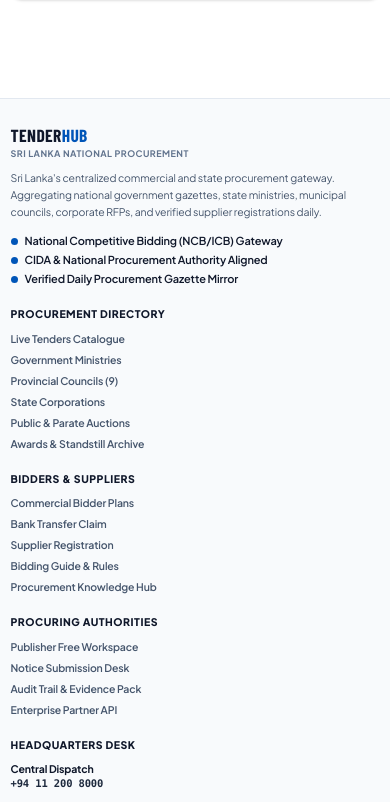
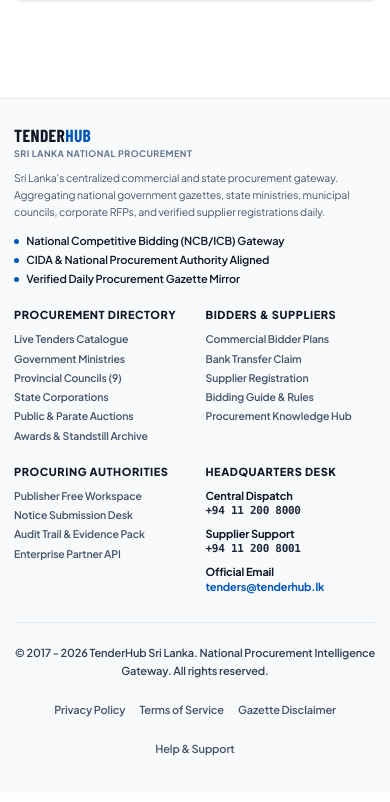
Before and after one commit to WAH-ISHAN/tender, a Next.js app in the folder web/: page / in a window 390 px wide. Shown: the part 7095-7897 px from the top of the page. Built offline with nearby package versions, Linux system fonts and the light colour scheme; a web font is replaced by a local one.

Commit message:
fix(footer): optimize mobile layout to 2-column grid and fix telephone number wrapping

```diff
--- a/web/src/components/layout/Footer.tsx
+++ b/web/src/components/layout/Footer.tsx
@@ -7,13 +7,13 @@
 
   return (
     <footer className="w-full bg-[#F8FAFC] border-t border-slate-200 mt-12 xs:mt-16 sm:mt-20 lg:mt-24 text-slate-700 overflow-hidden">
-      <div className="max-w-[1680px] 2xl:max-w-[1760px] mx-auto px-3 xs:px-4 sm:px-6 lg:px-8 2xl:px-10 py-8 xs:py-10 sm:py-12 lg:py-16">
+      <div className="max-w-[1680px] 2xl:max-w-[1760px] mx-auto px-4 sm:px-6 lg:px-8 2xl:px-10 py-8 xs:py-10 sm:py-12 lg:py-16">
 
-        {/* Top 5-Column Institutional Section - Responsive 320px -> 1920px+ */}
-        <div className="grid grid-cols-1 xs:grid-cols-2 md:grid-cols-2 lg:grid-cols-12 gap-6 xs:gap-8 sm:gap-10 lg:gap-8 xl:gap-12 pb-8 xs:pb-10 sm:pb-14 border-b border-slate-200">
+        {/* Top 5-Column Institutional Section - Responsive 320px -> 1920px+ (2 columns on mobile/tablet, 12 cols on desktop) */}
+        <div className="grid grid-cols-2 md:grid-cols-2 lg:grid-cols-12 gap-6 xs:gap-8 sm:gap-10 lg:gap-8 xl:gap-12 pb-8 xs:pb-10 sm:pb-14 border-b border-slate-200">
 
-          {/* Column 1: Brand & National Mission (4 Cols) - Full width on xs, 2 cols on tablet */}
-          <div className="xs:col-span-2 md:col-span-2 lg:col-span-4 flex flex-col gap-3 xs:gap-4 min-w-0">
+          {/* Column 1: Brand & National Mission (Spans 2 cols on mobile/tablet, 4 cols on desktop) */}
+          <div className="col-span-2 md:col-span-2 lg:col-span-4 flex flex-col gap-3 xs:gap-4 min-w-0">
             <Link href="/" className="inline-block">
               <span className="font-display font-black text-xl xs:text-2xl tracking-tight text-[#0F172A] block leading-none">
                 TENDER<span className="text-[#0055B8]">HUB</span>
@@ -23,85 +23,85 @@
               </span>
             </Link>
 
-            <p className="text-xs xs:text-xs sm:text-sm text-slate-600 leading-relaxed max-w-none xs:max-w-sm">
+            <p className="text-xs xs:text-xs sm:text-sm text-slate-600 leading-relaxed max-w-none lg:max-w-sm">
               {t("footerDesc")}
             </p>
 
             <div className="pt-1 xs:pt-2 flex flex-col gap-1.5 xs:gap-2 text-[11px] xs:text-xs">
-              <div className="flex items-start gap-2 text-slate-600">
-                <span className="w-2 h-2 rounded-full bg-[#0055B8] shrink-0 mt-1 xs:mt-1.5" />
+              <div className="flex items-center gap-2 text-slate-600">
+                <span className="w-1.5 h-1.5 rounded-full bg-[#0055B8] shrink-0" />
                 <span className="font-semibold text-[#0F172A] leading-tight">{t("footerBadge1")}</span>
               </div>
-              <div className="flex items-start gap-2 text-slate-600">
-                <span className="w-2 h-2 rounded-full bg-[#0055B8] shrink-0 mt-1 xs:mt-1.5" />
+              <div className="flex items-center gap-2 text-slate-600">
+                <span className="w-1.5 h-1.5 rounded-full bg-[#0055B8] shrink-0" />
                 <span className="font-semibold text-[#0F172A] leading-tight">{t("footerBadge2")}</span>
               </div>
-              <div className="flex items-start gap-2 text-slate-600">
-                <span className="w-2 h-2 rounded-full bg-[#0055B8] shrink-0 mt-1 xs:mt-1.5" />
+              <div className="flex items-center gap-2 text-slate-600">
+                <span className="w-1.5 h-1.5 rounded-full bg-[#0055B8] shrink-0" />
                 <span className="font-semibold text-[#0F172A] leading-tight">{t("footerBadge3")}</span>
               </div>
             </div>
           </div>
 
-          {/* Column 2: Procurement Directory (2 Cols) */}
-          <div className="lg:col-span-2 flex flex-col gap-3">
-            <h4 className="text-xs font-black text-[#0F172A] uppercase tracking-wider">
+          {/* Column 2: Procurement Directory (1 col on mobile, 2 cols on lg) */}
+          <div className="col-span-1 lg:col-span-2 flex flex-col gap-2.5 sm:gap-3 min-w-0">
+            <h4 className="text-[11px] xs:text-xs font-black text-[#0F172A] uppercase tracking-wider truncate">
               {t("footerColDirectory")}
             </h4>
-            <nav className="flex flex-col gap-2 text-xs font-semibold text-slate-600">
-              <Link href="/" className="hover:text-[#0055B8] transition-colors">{t("footerLinkCatalogue")}</Link>
-              <Link href="/tenders-sri-lanka" className="hover:text-[#0055B8] transition-colors">{t("footerLinkMinistries")}</Link>
-              <Link href="/tenders-sri-lanka" className="hover:text-[#0055B8] transition-colors">{t("footerLinkProvinces")}</Link>
-              <Link href="/tenders-sri-lanka" className="hover:text-[#0055B8] transition-colors">{t("footerLinkCorporations")}</Link>
-              <Link href="/tenders-sri-lanka" className="hover:text-[#0055B8] transition-colors">{t("footerLinkAuctions")}</Link>
-              <Link href="/tenders-sri-lanka" className="hover:text-[#0055B8] transition-colors">{t("footerLinkAwards")}</Link>
+            <nav className="flex flex-col gap-1.5 sm:gap-2 text-xs font-semibold text-slate-600">
+              <Link href="/" className="hover:text-[#0055B8] transition-colors truncate">{t("footerLinkCatalogue")}</Link>
+              <Link href="/tenders-sri-lanka" className="hover:text-[#0055B8] transition-colors truncate">{t("footerLinkMinistries")}</Link>
+              <Link href="/tenders-sri-lanka" className="hover:text-[#0055B8] transition-colors truncate">{t("footerLinkProvinces")}</Link>
+              <Link href="/tenders-sri-lanka" className="hover:text-[#0055B8] transition-colors truncate">{t("footerLinkCorporations")}</Link>
+              <Link href="/tenders-sri-lanka" className="hover:text-[#0055B8] transition-colors truncate">{t("footerLinkAuctions")}</Link>
+              <Link href="/tenders-sri-lanka" className="hover:text-[#0055B8] transition-colors truncate">{t("footerLinkAwards")}</Link>
             </nav>
           </div>
 
-          {/* Column 3: Bidders & Contractors (2 Cols) */}
-          <div className="lg:col-span-2 flex flex-col gap-3">
-            <h4 className="text-xs font-black text-[#0F172A] uppercase tracking-wider">
+          {/* Column 3: Bidders & Contractors (1 col on mobile, 2 cols on lg) */}
+          <div className="col-span-1 lg:col-span-2 flex flex-col gap-2.5 sm:gap-3 min-w-0">
+            <h4 className="text-[11px] xs:text-xs font-black text-[#0F172A] uppercase tracking-wider truncate">
               {t("footerColBidders")}
             </h4>
-            <nav className="flex flex-col gap-2 text-xs font-semibold text-slate-600">
-              <Link href="/subscriber-pricing" className="hover:text-[#0055B8] transition-colors">{t("footerLinkPlans")}</Link>
-              <Link href="/subscriber-pricing" className="hover:text-[#0055B8] transition-colors">{t("footerLinkBankClaim")}</Link>
-              <Link href="/register" className="hover:text-[#0055B8] transition-colors">{t("footerLinkSupplierReg")}</Link>
-              <Link href="/how-it-works" className="hover:text-[#0055B8] transition-colors">{t("footerLinkBiddingGuide")}</Link>
-              <Link href="/blog/essential-parts" className="hover:text-[#0055B8] transition-colors">{t("footerLinkKnowledgeHub")}</Link>
+            <nav className="flex flex-col gap-1.5 sm:gap-2 text-xs font-semibold text-slate-600">
+              <Link href="/subscriber-pricing" className="hover:text-[#0055B8] transition-colors truncate">{t("footerLinkPlans")}</Link>
+              <Link href="/subscriber-pricing" className="hover:text-[#0055B8] transition-colors truncate">{t("footerLinkBankClaim")}</Link>
+              <Link href="/register" className="hover:text-[#0055B8] transition-colors truncate">{t("footerLinkSupplierReg")}</Link>
+              <Link href="/how-it-works" className="hover:text-[#0055B8] transition-colors truncate">{t("footerLinkBiddingGuide")}</Link>
+              <Link href="/blog/essential-parts" className="hover:text-[#0055B8] transition-colors truncate">{t("footerLinkKnowledgeHub")}</Link>
             </nav>
           </div>
 
-          {/* Column 4: Procuring Authorities (2 Cols) */}
-          <div className="lg:col-span-2 flex flex-col gap-3">
-            <h4 className="text-xs font-black text-[#0F172A] uppercase tracking-wider">
+          {/* Column 4: Procuring Authorities (1 col on mobile, 2 cols on lg) */}
+          <div className="col-span-1 lg:col-span-2 flex flex-col gap-2.5 sm:gap-3 min-w-0">
+            <h4 className="text-[11px] xs:text-xs font-black text-[#0F172A] uppercase tracking-wider truncate">
               {t("footerColAuthorities")}
             </h4>
-            <nav className="flex flex-col gap-2 text-xs font-semibold text-slate-600">
-              <Link href="/register" className="hover:text-[#0055B8] transition-colors">{t("footerLinkPublisherWorkspace")}</Link>
-              <Link href="/contact-us" className="hover:text-[#0055B8] transition-colors">{t("footerLinkNoticeDesk")}</Link>
-              <Link href="/how-it-works" className="hover:text-[#0055B8] transition-colors">{t("footerLinkEvidencePack")}</Link>
-              <Link href="/subscriber-pricing" className="hover:text-[#0055B8] transition-colors">{t("footerLinkPartnerApi")}</Link>
+            <nav className="flex flex-col gap-1.5 sm:gap-2 text-xs font-semibold text-slate-600">
+              <Link href="/register" className="hover:text-[#0055B8] transition-colors truncate">{t("footerLinkPublisherWorkspace")}</Link>
+              <Link href="/contact-us" className="hover:text-[#0055B8] transition-colors truncate">{t("footerLinkNoticeDesk")}</Link>
+              <Link href="/how-it-works" className="hover:text-[#0055B8] transition-colors truncate">{t("footerLinkEvidencePack")}</Link>
+              <Link href="/subscriber-pricing" className="hover:text-[#0055B8] transition-colors truncate">{t("footerLinkPartnerApi")}</Link>
             </nav>
           </div>
 
-          {/* Column 5: Central Dispatch & Contact (2 Cols) */}
-          <div className="lg:col-span-2 flex flex-col gap-3">
-            <h4 className="text-xs font-black text-[#0F172A] uppercase tracking-wider">
+          {/* Column 5: Central Dispatch & Contact (1 col on mobile, 2 cols on lg) */}
+          <div className="col-span-1 lg:col-span-2 flex flex-col gap-2.5 sm:gap-3 min-w-0">
+            <h4 className="text-[11px] xs:text-xs font-black text-[#0F172A] uppercase tracking-wider truncate">
               {t("footerColHeadquarters")}
             </h4>
             <div className="flex flex-col gap-2 text-xs text-slate-600">
               <div>
-                <span className="font-bold text-[#0F172A] block">{t("footerCentralDispatch")}</span>
-                <span className="font-mono text-slate-800 font-bold block">+94 11 200 8000</span>
+                <span className="font-bold text-[#0F172A] block text-[11px]">{t("footerCentralDispatch")}</span>
+                <span className="font-mono text-slate-800 font-bold block whitespace-nowrap text-[11px] xs:text-xs tracking-tight">+94 11 200 8000</span>
               </div>
-              <div className="pt-1">
-                <span className="font-bold text-[#0F172A] block">{t("footerSupplierSupport")}</span>
-                <span className="font-mono text-slate-800 font-bold block">+94 11 200 8001</span>
+              <div className="pt-0.5">
+                <span className="font-bold text-[#0F172A] block text-[11px]">{t("footerSupplierSupport")}</span>
+                <span className="font-mono text-slate-800 font-bold block whitespace-nowrap text-[11px] xs:text-xs tracking-tight">+94 11 200 8001</span>
               </div>
-              <div className="pt-1">
-                <span className="font-bold text-[#0F172A] block">{t("footerOfficialEmail")}</span>
-                <Link href="mailto:tenders@tenderhub.lk" className="text-[#0055B8] font-bold hover:underline">
+              <div className="pt-0.5">
+                <span className="font-bold text-[#0F172A] block text-[11px]">{t("footerOfficialEmail")}</span>
+                <Link href="mailto:tenders@tenderhub.lk" className="text-[#0055B8] font-bold hover:underline truncate block text-[11px] xs:text-xs break-all">
                   tenders@tenderhub.lk
                 </Link>
               </div>
@@ -110,7 +110,7 @@
 
         </div>
 
-        {/* Bottom Legal, Standards & Compliance Strip - Stacks on 320px */}
+        {/* Bottom Legal, Standards & Compliance Strip */}
         <div className="pt-6 xs:pt-8 flex flex-col gap-4 sm:flex-row sm:items-center justify-between text-[11px] xs:text-xs text-slate-500">
           <div className="flex flex-col sm:flex-row items-center gap-2 text-center sm:text-left">
             <p className="font-semibold text-slate-700 leading-relaxed text-[11px] xs:text-xs">
```
